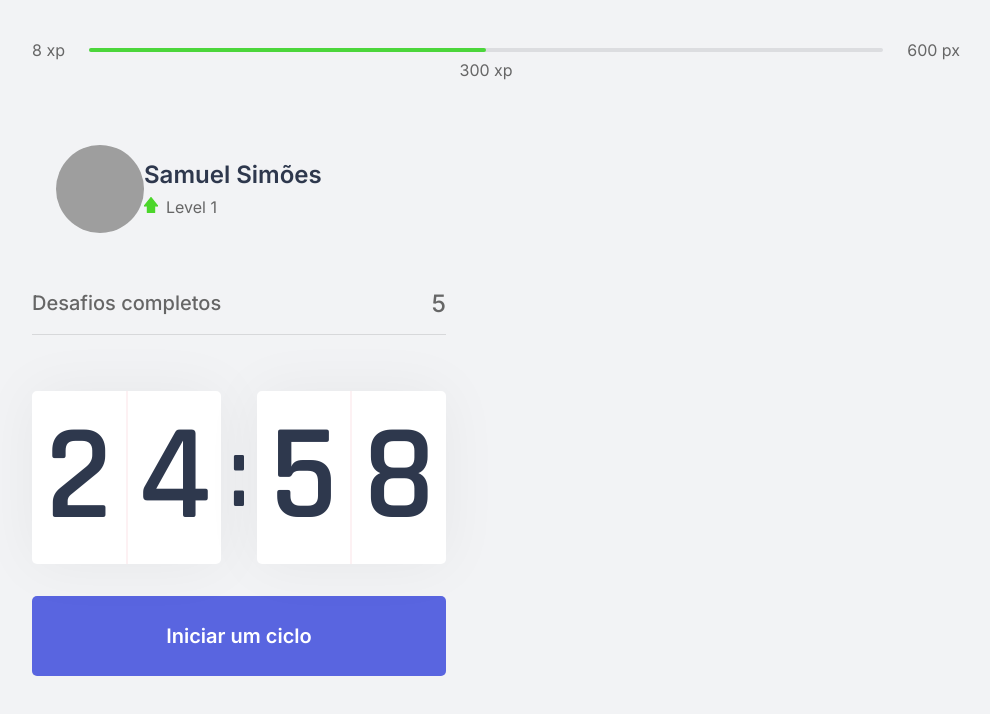
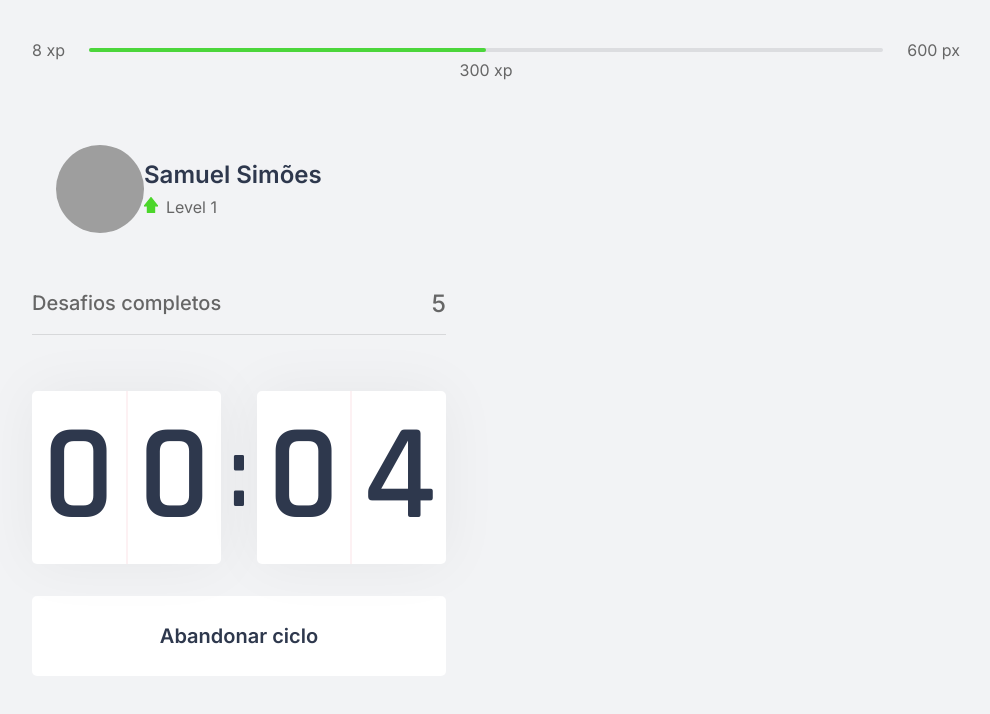
Before and after one commit to SamuelSimoes31/nlw4, a Next.js app in the folder moveit-next/: page / in a window 1280 px wide. Both pictures are taken after a click on the button "Iniciar um ciclo". Shown: the top 714 px of the page, without its empty margins (144-1134 px from the left). Built offline with nearby package versions, Linux system fonts and the light colour scheme; grey boxes are pictures that could not be loaded.

Commit message:
📦 feat: finished cowntdown

```diff
--- a/moveit-next/src/components/Countdown.tsx
+++ b/moveit-next/src/components/Countdown.tsx
@@ -1,28 +1,41 @@
-import { useState, useEffect } from 'react';
+import { useState, useEffect, useMemo, useCallback } from 'react';
 import styles from '../styles/components/Countdown.module.css'
 
+let coountDownTimeout: NodeJS.Timeout;
+
 export function Countdown() {
-  const [time, setTime] = useState(25*60);
-  const [active, setActive] = useState(false);
+  const [time, setTime] = useState(0.1*60);
+  const [isActive, setIsActive] = useState(false);
+  const [hasFinished, setHasFinished] = useState(false);
 
   //LEMBRAR DE MEMOIZAR ESSES VALORES
-  const minutes = Math.floor(time / 60);
-  const seconds = time % 60;
+  const minutes = useMemo(() => Math.floor(time / 60),[time]) ;
+  const seconds = useMemo(() => time % 60, [time]);
 
-  const [minuteLeft, minuteRight] = String(minutes).padStart(2,'0').split('');
-  const [secondLeft, secondRight] = String(seconds).padStart(2,'0').split('');
+  const [minuteLeft, minuteRight] = useMemo(() => String(minutes).padStart(2,'0').split(''),[minutes]);
+  const [secondLeft, secondRight] = useMemo(() => String(seconds).padStart(2,'0').split(''),[seconds]);
 
   function startCountdown(){
-    setActive(true);
+    setIsActive(true);
+  }
+
+  function resetCountdown(){
+    clearTimeout(coountDownTimeout);
+    setIsActive(false);
+    setTime(25*60);
   }
 
   useEffect(() => {
-    if(active && time > 0){
-      setTimeout(() => {
+    if(isActive && time > 0){
+      coountDownTimeout = setTimeout(() => {
         setTime(time - 1);
       }, 1000);
     }
-  },[active,time])
+    else if(isActive && time === 0){
+      setHasFinished(true);
+      setIsActive(false);
+    }
+  },[isActive,time])
 
   return (
     <div>
@@ -37,6 +50,26 @@ export function Countdown() {
           <span>{secondRight}</span>
         </div>
       </div>
+
+      {
+        hasFinished ? (
+          <button
+          disabled
+          className={styles.countdownButton}
+        >
+          Ciclo encerrado
+        </button>
+        ) : (
+          <>
+            { isActive ? (
+                <button
+                  type="button"
+                  className={`${styles.countdownButton} ${styles.countdownButtonActive}`}
+                  onClick={startCountdown}
+                >
+                  Abandonar ciclo
+                </button>
+              ) : (
                 <button
                   type="button"
                   className={styles.countdownButton}
@@ -44,6 +77,13 @@ export function Countdown() {
                 >
                   Iniciar um ciclo
                 </button>
+              )
+            }
+          </>
+        )
+      }
+
+
     </div>
   );
 }
--- a/moveit-next/src/styles/components/Countdown.module.css
+++ b/moveit-next/src/styles/components/Countdown.module.css
@@ -43,6 +43,7 @@
   display: flex;
   align-items: center;
   justify-content: center;
+  outline: none;
 
   border: 0;
   border-radius: 5px;
@@ -56,6 +57,22 @@
   transition: background-color 0.2s;
 }
 
-.countdownButton:hover {
+.countdownButton:not(:disabled):hover {
   background: var(--blue-dark);
 }
+
+.countdownButtonActive {
+  background-color: var(--white);
+  color: var(--title);
+}
+
+.countdownButtonActive:not(:disabled):hover {
+  background-color: var(--red);
+  color: var(--white);
+}
+
+.countdownButton:disabled {
+  background: var(--white);
+  color: var(--text);
+  cursor: not-allowed;
+}
```
Lines whose indentation alone changed are shown as unchanged.
